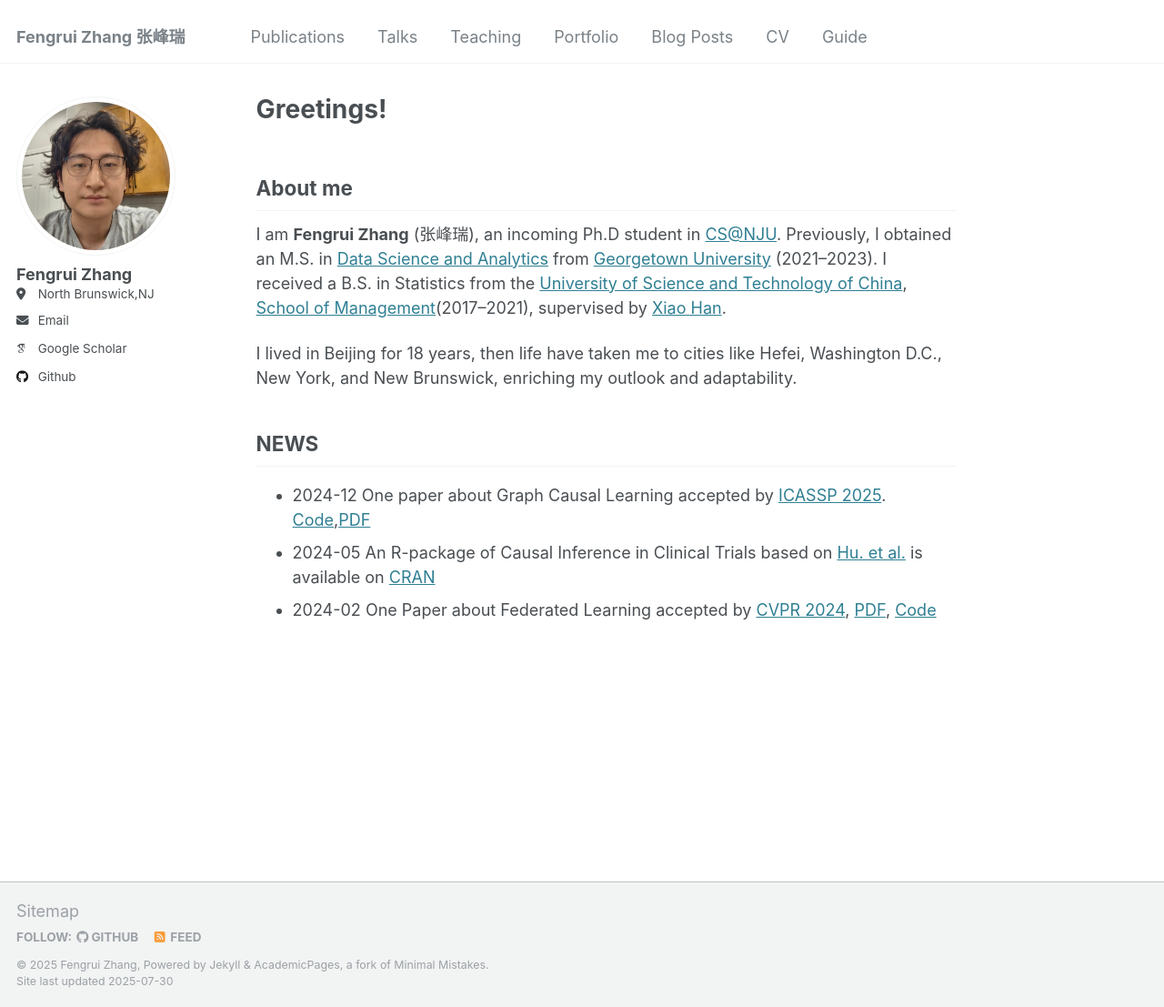
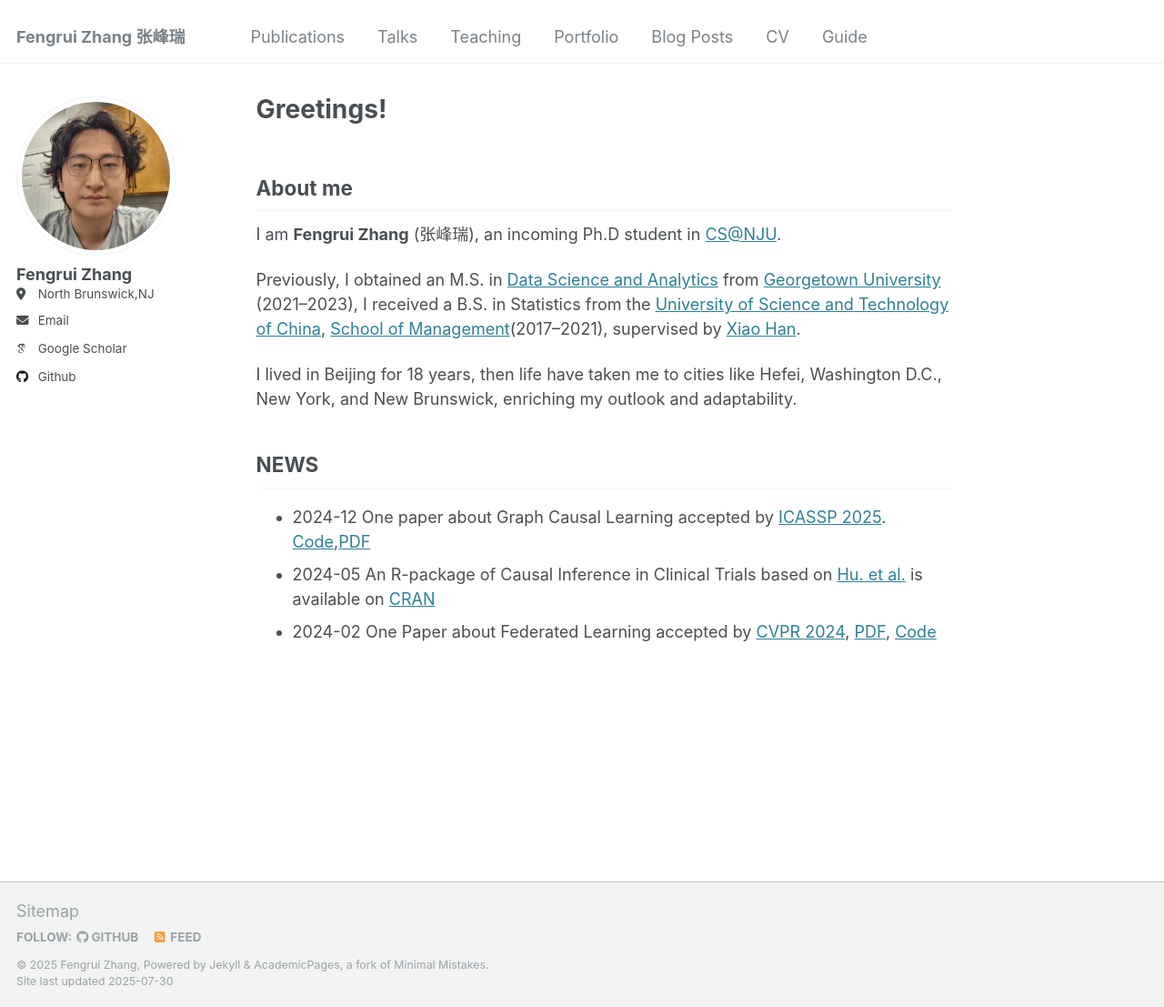
Before and after one commit to fengrui-z/fengrui-z.github.io, a Jekyll site: the page built from _pages/about.md, in a window 1280 px wide and 1107 px high. Shown: the whole window at 91% size. Built offline with Jekyll 4.4.1, drawn with Linux system fonts in a browser that asks for light colours; some web fonts are replaced.

```diff
--- a/_pages/about.md
+++ b/_pages/about.md
@@ -8,7 +8,9 @@ redirect_from:
 ---
 
 ## About me
-I am **Fengrui Zhang** (张峰瑞), an incoming Ph.D student in [CS@NJU](https://cs.nju.edu.cn/cs_en/). Previously, I obtained an M.S. in [Data Science and Analytics](https://analytics.georgetown.edu/) from [Georgetown University](https://georgetown.edu/) (2021–2023). I received a B.S. in Statistics from the [University of Science and Technology of China](https://en.ustc.edu.cn/), [School of Management](https://en.business.ustc.edu.cn/main.htm)(2017–2021), supervised by [Xiao Han](https://bs.ustc.edu.cn/english/profile-652.html).
+I am **Fengrui Zhang** (张峰瑞), an incoming Ph.D student in [CS@NJU](https://cs.nju.edu.cn/cs_en/).
+
+Previously, I obtained an M.S. in [Data Science and Analytics](https://analytics.georgetown.edu/) from [Georgetown University](https://georgetown.edu/) (2021–2023), I received a B.S. in Statistics from the [University of Science and Technology of China](https://en.ustc.edu.cn/), [School of Management](https://en.business.ustc.edu.cn/main.htm)(2017–2021), supervised by [Xiao Han](https://bs.ustc.edu.cn/english/profile-652.html).
 
 I lived in Beijing for 18 years, then life have taken me to cities like Hefei, Washington D.C., New York, and New Brunswick, enriching my outlook and adaptability.
 
```
